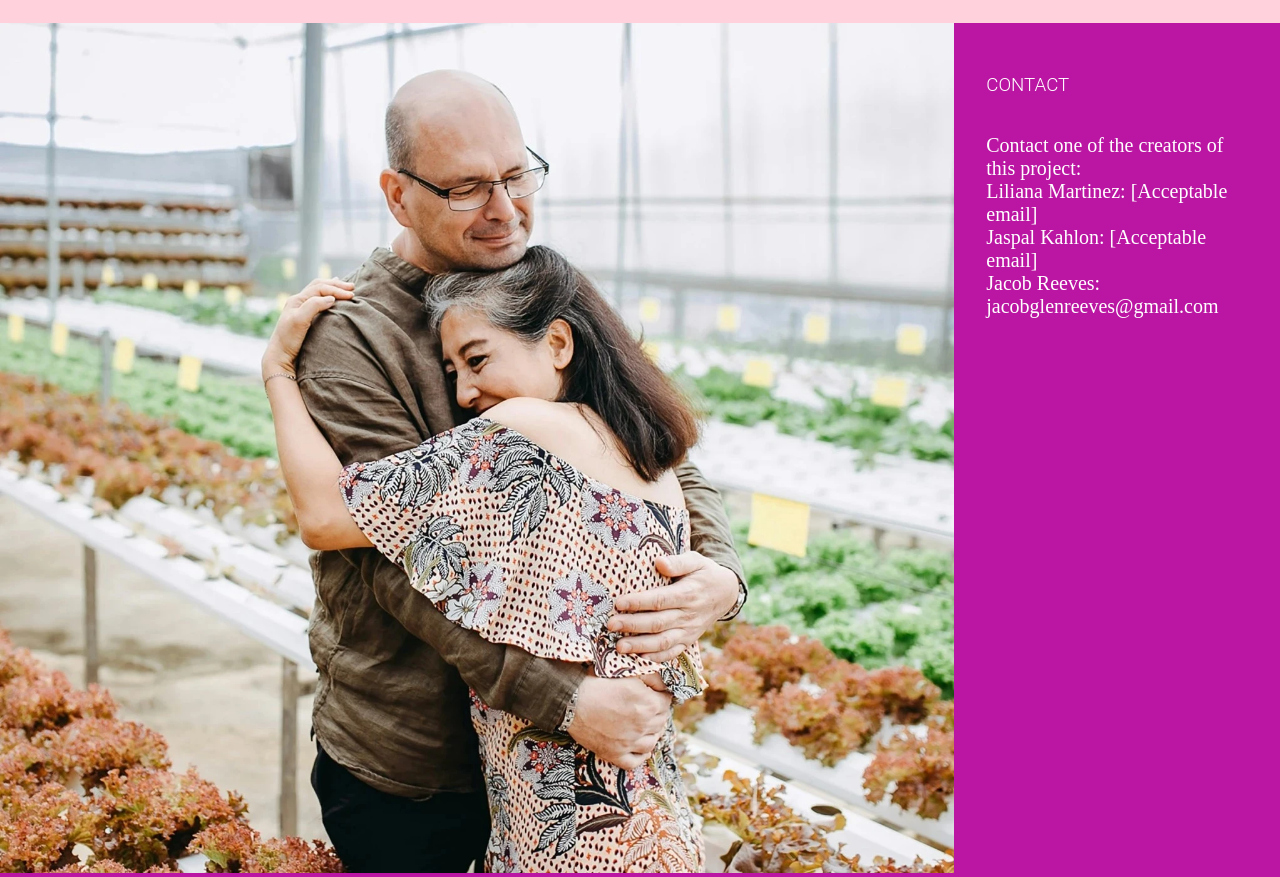
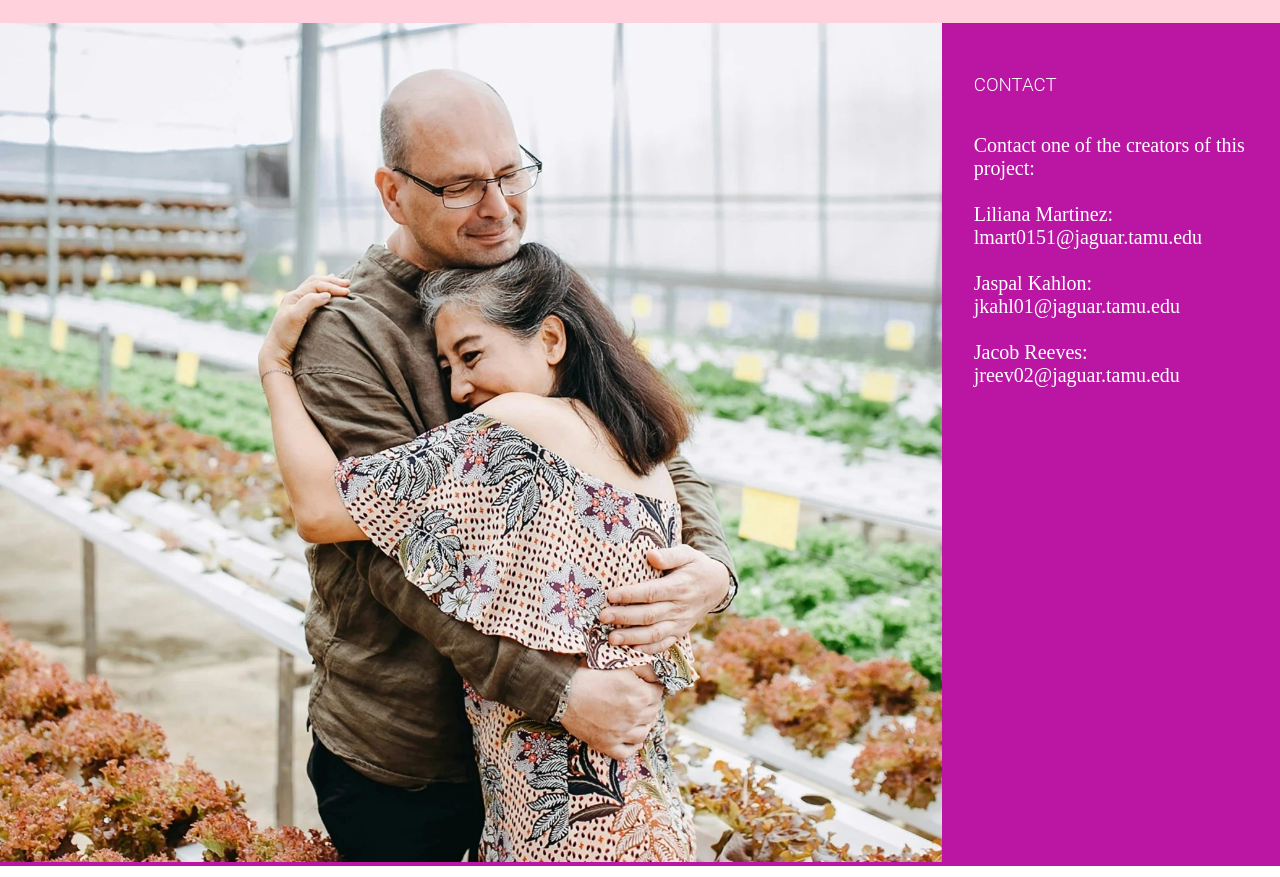
Before and after one commit to jakejackjoockjake/ChequeMate, a plain HTML site: page index.html in a window 1280 px wide. Shown: the part 880-1757 px from the top of the page. Drawn offline with Linux system fonts and the light colour scheme.

Commit message:
Update index.html

```diff
--- a/index.html
+++ b/index.html
@@ -78,10 +78,10 @@
             </div>
             <div class="text-container contact-container">
                 <h3 class="special-title">CONTACT</h3>
-                <p class="sm-txt">Contact one of the creators of this project:<br>
-                    Liliana Martinez: [Acceptable email]<br>
-                    Jaspal Kahlon: [Acceptable email]<br>
-                    Jacob Reeves: jacobglenreeves@gmail.com<br>
+                <p class="sm-txt">Contact one of the creators of this project:<br> <br>
+                    Liliana Martinez: lmart0151@jaguar.tamu.edu<br> <br>
+                    Jaspal Kahlon: jkahl01@jaguar.tamu.edu<br> <br>
+                    Jacob Reeves: jreev02@jaguar.tamu.edu<br>
                     </p>
             </div>
         </div>
```
